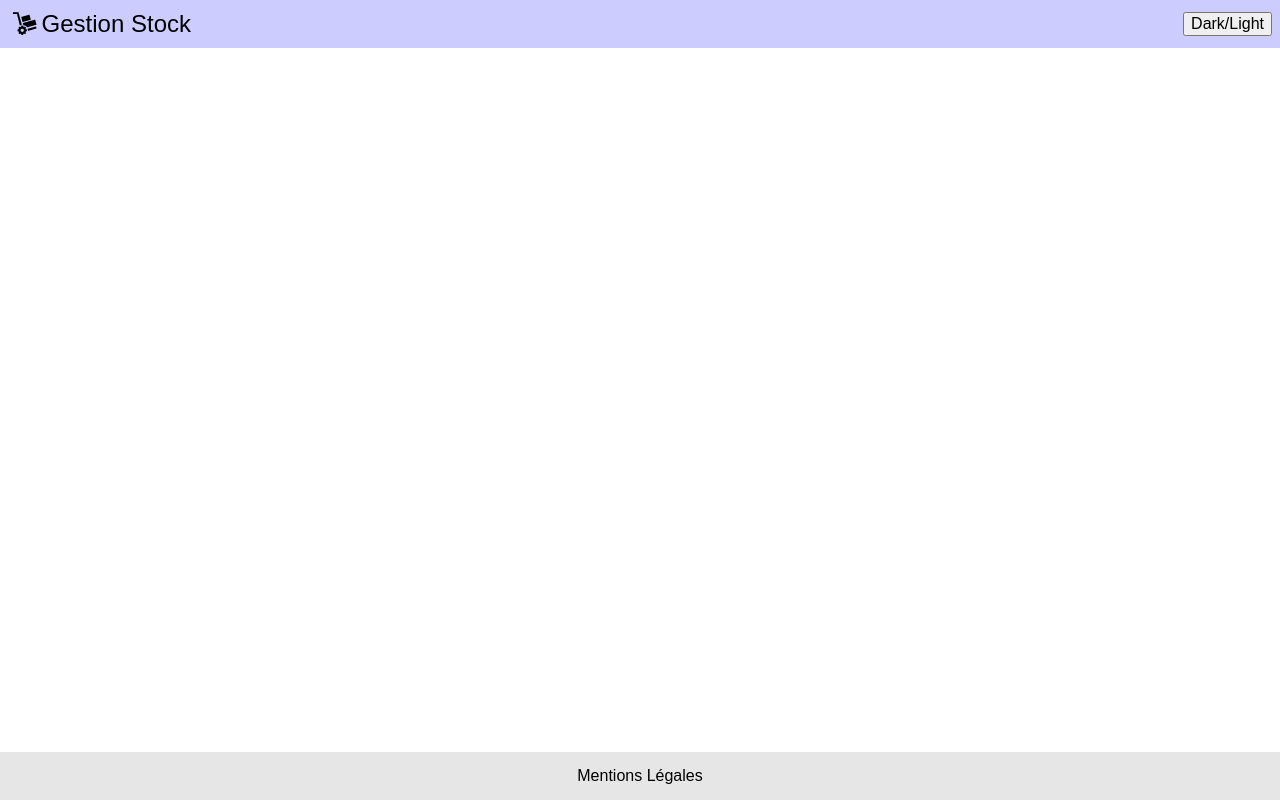
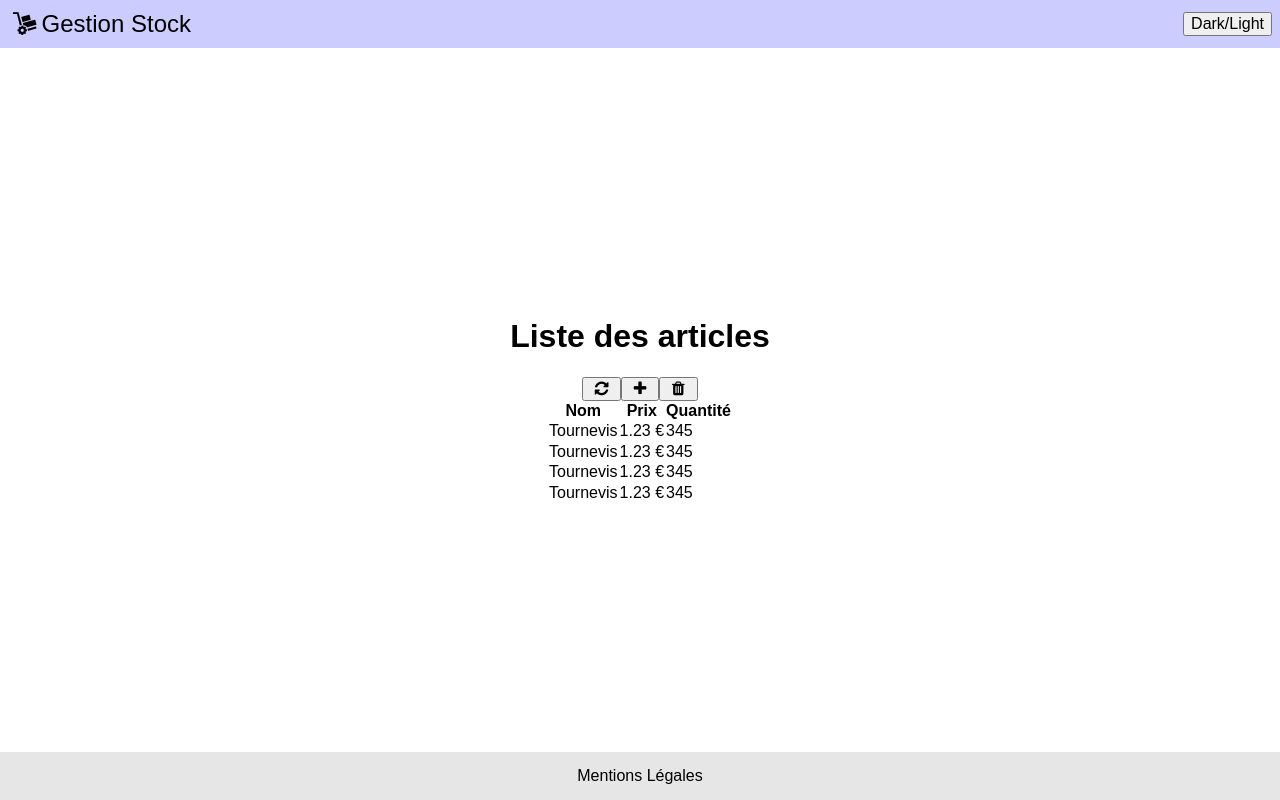
Before and after one commit to jlg-formation/react-example, a React (Create React App) app in the folder front/: page /stock in a window 1280 px wide. Built offline with nearby package versions, Linux system fonts and the light colour scheme.

Commit message:
dev: dom ok

```diff
--- a/front/src/layout/AppBody.tsx
+++ b/front/src/layout/AppBody.tsx
@@ -1,12 +1,16 @@
 import { Route, Routes } from "react-router-dom";
 import AppHome from "../routes/AppHome";
 import AppLegal from "../routes/AppLegal";
+import AppAdd from "../stock/AppAdd";
+import AppStock from "../stock/AppStock";
 
 function AppBody() {
   return (
     <Routes>
       <Route path="/" element={<AppHome />}></Route>
       <Route path="/legal" element={<AppLegal />}></Route>
+      <Route path="/stock" element={<AppStock />}></Route>
+      <Route path="/stock/add" element={<AppAdd />}></Route>
     </Routes>
   );
 }
--- a/front/src/routes/AppHome.tsx
+++ b/front/src/routes/AppHome.tsx
@@ -1,8 +1,12 @@
+import { Link } from "react-router-dom";
+
 function AppHome() {
   return (
     <main className="home">
       <h1>Gérer efficacement votre stock</h1>
-      <button>Voir le stock</button>
+      <Link to="/stock">
+        <button>Voir le stock</button>
+      </Link>
     </main>
   );
 }
--- /dev/null
+++ b/front/src/stock/AppAdd.tsx
@@ -0,0 +1,24 @@
+function AppAdd() {
+  return (
+    <main className="home">
+      <h1>Ajouter un article</h1>
+      <form>
+        <label>
+          <div>Nom</div>
+          <input type="text" />
+        </label>
+        <label>
+          <div>Prix</div>
+          <input type="text" />
+        </label>
+        <label>
+          <div>Quantité</div>
+          <input type="text" />
+        </label>
+        <button>Ajouter</button>
+      </form>
+    </main>
+  );
+}
+
+export default AppAdd;
--- /dev/null
+++ b/front/src/stock/AppStock.tsx
@@ -0,0 +1,55 @@
+import { Link } from "react-router-dom";
+
+function AppStock() {
+  return (
+    <main className="home">
+      <h1>Liste des articles</h1>
+      <nav>
+        <button>
+          <span className="icon-arrows-cw"></span>
+        </button>
+        <Link to="/stock/add">
+          <button>
+            <span className="icon-plus"></span>
+          </button>
+        </Link>
+        <button>
+          <span className="icon-trash"></span>
+        </button>
+      </nav>
+      <table>
+        <thead>
+          <tr>
+            <th className="name">Nom</th>
+            <th className="price">Prix</th>
+            <th className="qty">Quantité</th>
+          </tr>
+        </thead>
+        <tbody>
+          <tr>
+            <td className="name">Tournevis</td>
+            <td className="price">1.23 €</td>
+            <td className="qty">345</td>
+          </tr>
+          <tr>
+            <td className="name">Tournevis</td>
+            <td className="price">1.23 €</td>
+            <td className="qty">345</td>
+          </tr>
+          <tr>
+            <td className="name">Tournevis</td>
+            <td className="price">1.23 €</td>
+            <td className="qty">345</td>
+          </tr>
+          <tr>
+            <td className="name">Tournevis</td>
+            <td className="price">1.23 €</td>
+            <td className="qty">345</td>
+          </tr>
+        </tbody>
+      </table>
+    </main>
+  );
+}
+
+export default AppStock;
```
